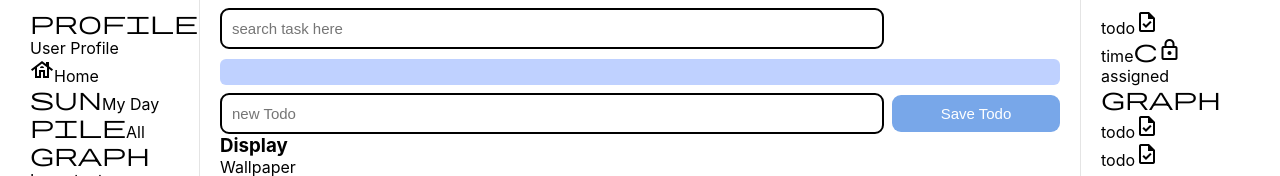
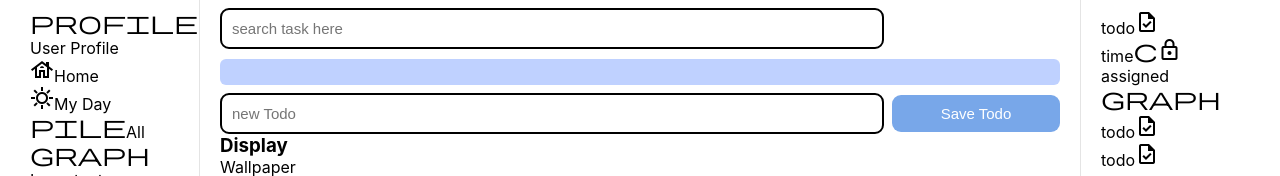
Before and after one commit to DE101/My-Todo, a React (Create React App) app: page / in a window 1280 px wide. Shown: the top 176 px of the page. Built offline with nearby package versions, Linux system fonts and the light colour scheme.

Commit message:
modified content

```diff
--- a/src/App.js
+++ b/src/App.js
@@ -33,7 +33,7 @@ function App() {
       <div className="left-side-nav">
         <Menu text="User Profile" icon="profile"></Menu>
         <Menu text="Home" icon="house"></Menu>
-        <Menu text="My Day" icon="sun"></Menu>
+        <Menu text="My Day" icon="sunny"></Menu>
         <Menu text="All" icon="pile"></Menu>
         <Menu text="Important" icon="graph"></Menu>
         <Menu text="Others" icon="people"></Menu>
```
